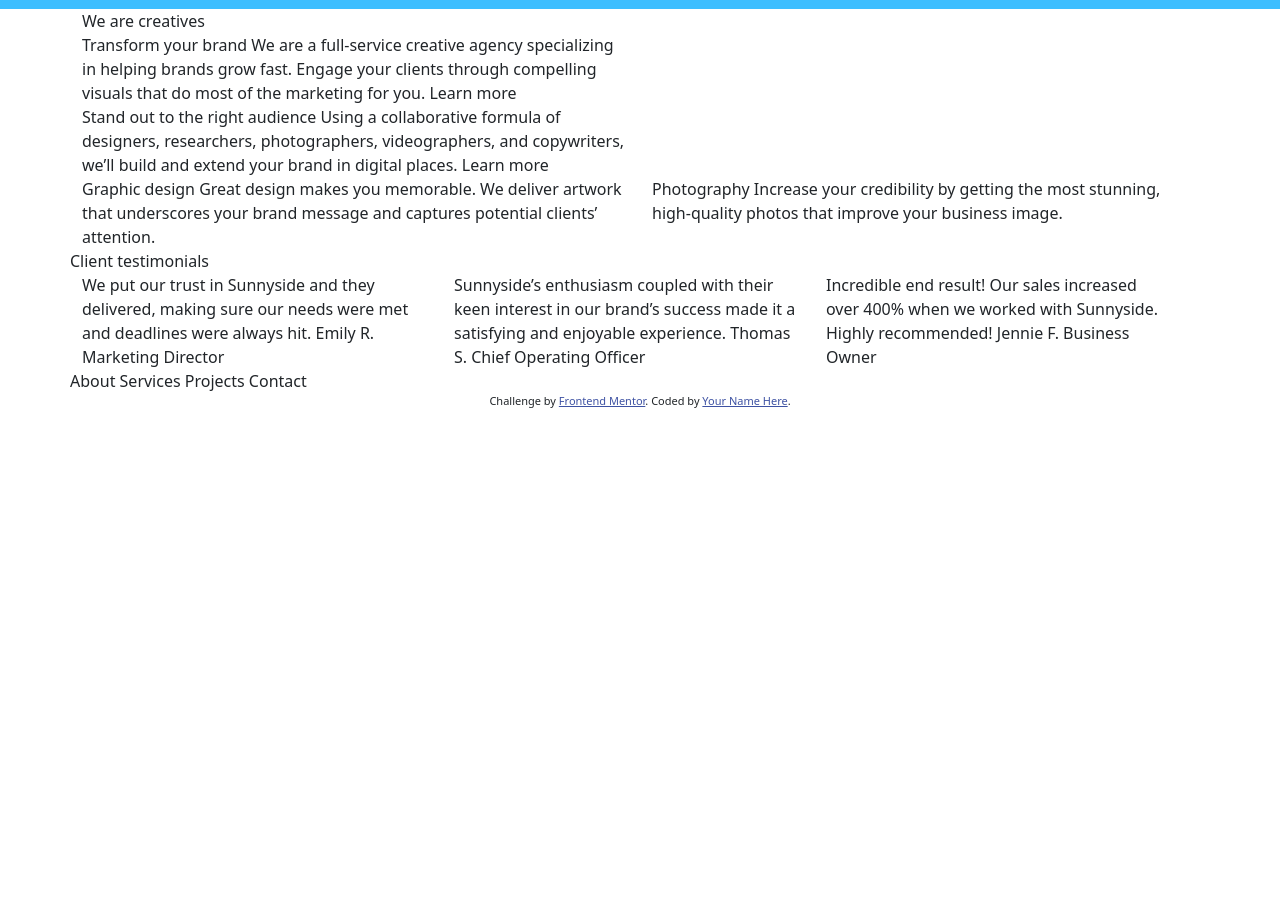
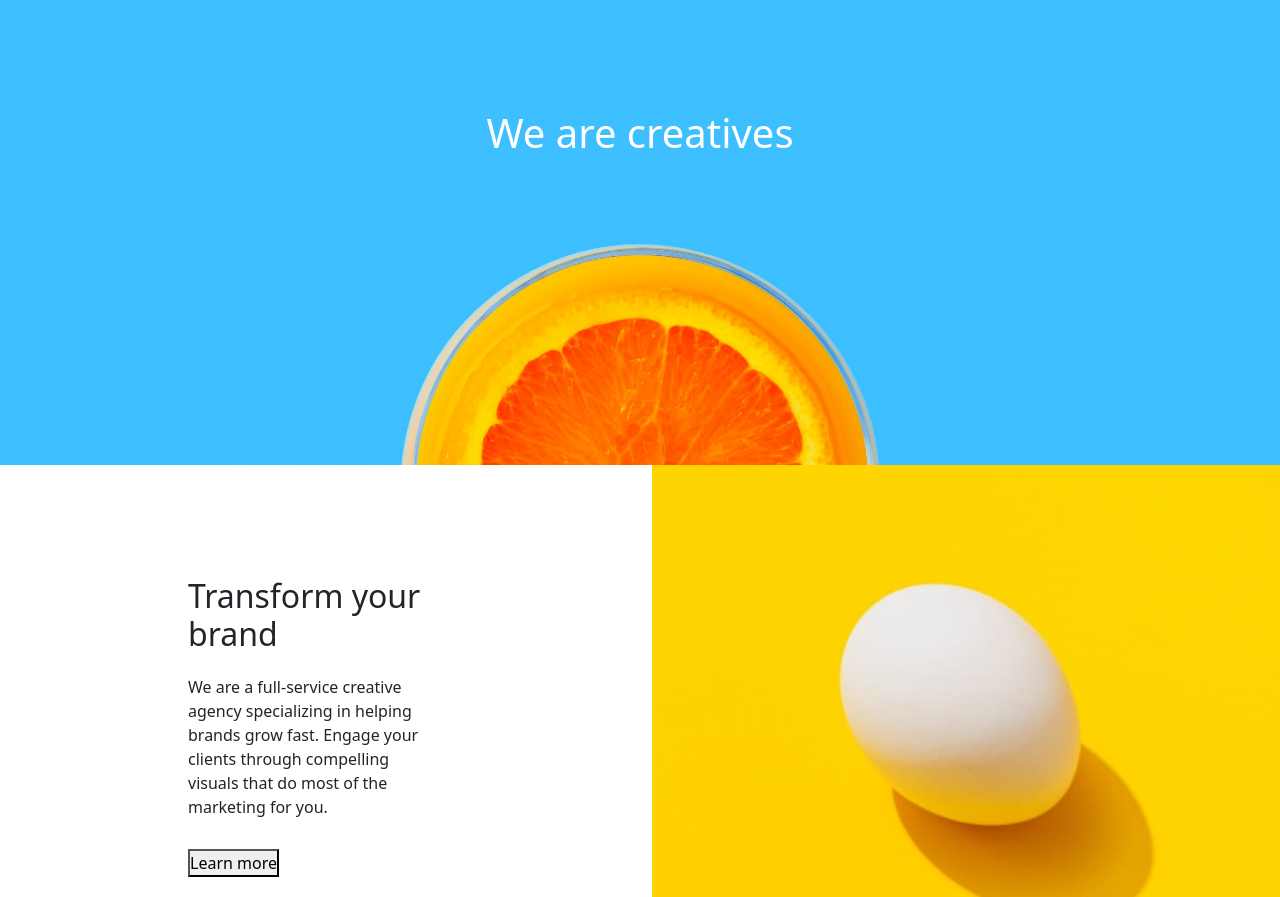
Before and after one commit to antran1245/sunnyside-agency-landing-page-main, a plain HTML site: page index.html in a window 1280 px wide. Shown: the part 55-952 px from the top of the page. Before the commit the page ends 800 px from the top, so only its background shows below. Drawn offline with nearby package versions, Linux system fonts and the light colour scheme.

Commit message:
working on the content of the page

```diff
--- a/index.html
+++ b/index.html
@@ -27,13 +27,14 @@
 </head>
 
 <body>
+  <!-- Nav -->
   <nav class="navbar navbar-expand-md">
     <div class="container-fluid p-1">
       <img src="./images/logo.svg" alt="logo" class="ms-4">
       <button class="navbar-toggler me-4" type="button" data-bs-toggle="collapse" data-bs-target="#navbarContent">
         <span class="navbar-toggler-icon"></span>
       </button>
-      <div class="collapse navbar-collapse pe-4 justify-content-end" id="navbarContent">
+      <div class="collapse navbar-collapse pe-md-4 justify-content-end" id="navbarContent">
         <ul class="navbar-nav mt-sm-2 mt-md-0">
           <li class="nav-item">
             <a href="#" class="nav-link px-4">About</a>
@@ -53,22 +54,36 @@
     </div>
   </nav>
 
-  <div class="container">
-    <header>
-      We are creatives
-    </header>
-    <div class="row">
-      <div class="col-md-6 col-xs-12 order-md-1 order-xs-2">
-        Transform your brand
+  <!-- Main container content -->
+  <div class="container-fluid g-0 overflow-hidden">
 
-        We are a full-service creative agency specializing in helping brands grow fast.
-        Engage your clients through compelling visuals that do most of the marketing for you.
+    <!-- Blue top with orange -->
+    <div class="row blue g-0">
+      <h1 class="text-center">
+        We are creatives
+      </h1>
+    </div>
 
-        Learn more
+    <!-- Egg Image -->
+    <div class="row d-flex flex-wrap justify-content-center align-items-center">
+      <div class="col-md-6 col-12 order-last order-md-first content-info">
+        <h2>
+          Transform your brand
+        </h2>
+        <p>
+          We are a full-service creative agency specializing in helping brands grow fast.
+          Engage your clients through compelling visuals that do most of the marketing for you.
+        </p>
+        <button>
+          Learn more
+        </button>
+      </div>
+      <div class="col-md-6 col-12 order-first order-md-last">
+        <img src="./images/desktop/image-transform.jpg" alt="transform" class="content-img">
       </div>
     </div>
-    <div class="row">
-      <div class="col-md-6 col-xs-12">
+    <div class="row g-0">
+      <div class="col-md-6 col-12">
         Stand out to the right audience
 
         Using a collaborative formula of designers, researchers, photographers, videographers, and copywriters, we’ll build
@@ -78,12 +93,12 @@
       </div>
     </div>
     <div class="row">
-      <div class="col-md-6 col-xs-12">
+      <div class="col-md-6 col-12">
         Graphic design
         Great design makes you memorable. We deliver artwork that underscores your brand message and captures potential
         clients’ attention.
       </div>
-      <div class="col-md-6 col-xs-12">
+      <div class="col-md-6 col-12">
         Photography
         Increase your credibility by getting the most stunning, high-quality photos that improve your business image.
       </div>
@@ -93,18 +108,18 @@
         Client testimonials
       </div>
       <div class="row">
-        <div class="col-md-4 col-xs-12">
+        <div class="col-md-4 col-12">
           We put our trust in Sunnyside and they delivered, making sure our needs were met and deadlines were always hit.
           Emily R.
           Marketing Director
         </div>
-        <div class="col-md-4 col-xs-12">
+        <div class="col-md-4 col-12">
           Sunnyside’s enthusiasm coupled with their keen interest in our brand’s success made it a satisfying and enjoyable
           experience.
           Thomas S.
           Chief Operating Officer
         </div>
-        <div class="col-md-4 col-xs-12">
+        <div class="col-md-4 col-12">
           Incredible end result! Our sales increased over 400% when we worked with Sunnyside. Highly recommended!
           Jennie F.
           Business Owner
--- a/style.css
+++ b/style.css
@@ -2,6 +2,7 @@
     padding: 0px;
     margin: 0px;
 }
+
 /* Navbar */
 .navbar {
     background-color: #3DBEFF;
@@ -23,3 +24,43 @@
     background-color: white;
     color: black;
 }
+
+/* Blue header */
+.blue {
+    background: url(./images/desktop/image-header.jpg) no-repeat center;
+    background-color: #3DBEFF;
+    background-size: contain;
+
+}
+.blue h1 {
+    color: white;
+    padding-top: 100px;
+    padding-bottom: 300px;
+}
+
+
+/* Content */
+.content-img {
+    width: 100%;
+}
+.content-info {
+    padding: 0 200px;
+    height: 300px;
+    display: flex;
+    flex-flow: row wrap;
+    align-content: space-between;
+}
+
+
+
+@media (max-width: 767.98px) {
+    .blue {
+        height: 200px;
+    }
+    .blue h1 {
+        padding: 0;
+    }
+    .content-info {
+        padding: 10px 100px;
+    }
+}
```
